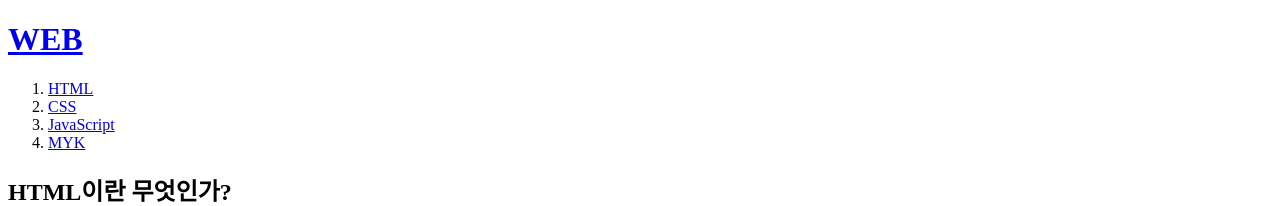
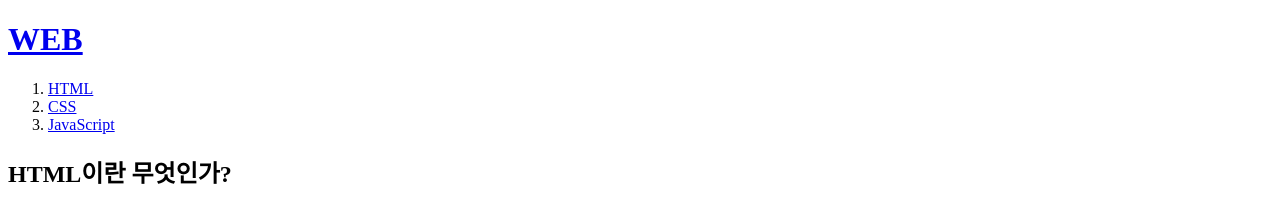
Before and after one commit to armada29/WEB1, a plain HTML site: page 1.html in a window 1280 px wide. Shown: the top 206 px of the page. Drawn offline with Linux system fonts and the light colour scheme.

Commit message:
edit myk

```diff
--- a/1.html
+++ b/1.html
@@ -11,7 +11,6 @@
       <li><a href="1.html">HTML </a></li>
       <li><a href="2.html">CSS </a></li>
       <li><a href="3.html">JavaScript </a></li>
-      <li><a href="4.html">MYK</a></li>
     </ol>
     <h2>HTML이란 무엇인가?</h2>
     <p><a href="https://www.w3.org/TR/html52/" target="_blank" title="HTML5 specification">Hypertext Markup Language (HTML)</a> is the standard language for <strong> creating <u>web</u> pages</strong> and web applications.
```
Also changed, not shown: 2.html (+0 -1 lines), 3.html (+0 -1 lines), index.html (+0 -1 lines).
